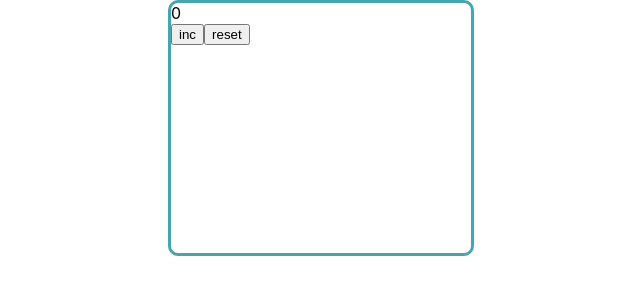
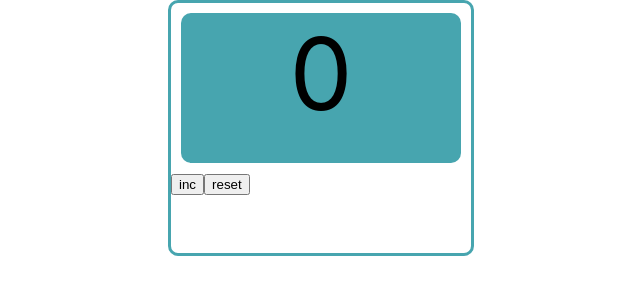
Before and after one commit to OlhaFedorets/counter-01, a React (Create React App) app: page / in a window 1280 px wide. Shown: the top 300 px of the page, without its empty margins (319-959 px from the left). Built offline with nearby package versions, Linux system fonts and the light colour scheme.

Commit message:
change app

```diff
--- a/package.json
+++ b/package.json
@@ -10,9 +10,11 @@
     "@types/node": "^16.7.13",
     "@types/react": "^18.0.0",
     "@types/react-dom": "^18.0.0",
+    "@types/styled-components": "^5.1.34",
     "react": "^18.3.1",
     "react-dom": "^18.3.1",
     "react-scripts": "5.0.1",
+    "styled-components": "^6.1.13",
     "typescript": "^4.4.2",
     "web-vitals": "^2.1.0"
   },
--- a/src/App.css
+++ b/src/App.css
@@ -5,6 +5,16 @@
   width: 300px;
   border: 3px solid #47a5af;
   border-radius: 10px;
+
+  .Count {
+    height: 150px;
+    width: 280px;
+    font-size: 100px;
+    background-color: #47a5af;
+    border-radius: 10px;
+    margin: 10px;
+    text-align: center;
+  }
 }
 
 
--- a/src/App.tsx
+++ b/src/App.tsx
@@ -19,11 +19,13 @@ function App() {
 
     return (
         <div className="App">
-            <div>{count}</div>
-            <Button title={'inc'}
-                    onClickHandler={increaseFunction}/>
-            <Button title={'reset'}
-                    onClickHandler={resetFunction}/>
+            <div className={"Count"}>{count}</div>
+            {/*<div>*/}
+                <Button title={'inc'}
+                        onClickHandler={increaseFunction}/>
+                <Button title={'reset'}
+                        onClickHandler={resetFunction}/>
+            {/*</div>*/}
         </div>
     );
 }
```
Also changed, not shown: 1 other file (tests, documents, lock files or other folders).
